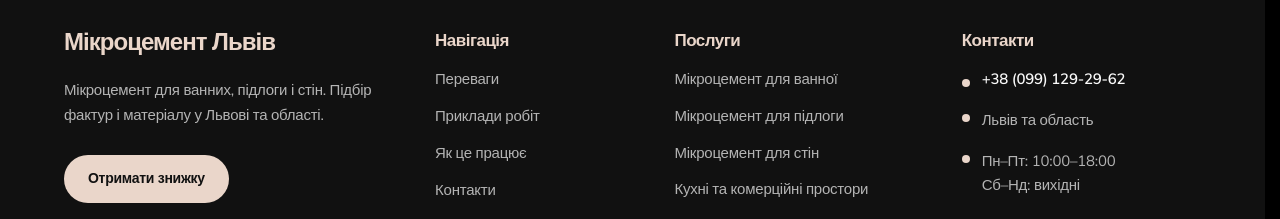
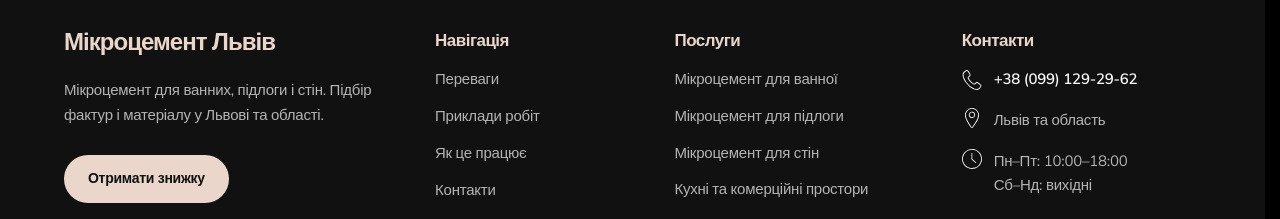
Before and after one commit to Sashko-kapillar/leadgen-microcement-lviv, a React (Vite) app: page / in a window 1280 px wide. Shown: the part 3892-4111 px from the top of the page. Built offline with nearby package versions, Linux system fonts and the light colour scheme.

Commit message:
Add robots and sitemap

```diff
--- a/src/components/Footer/Footer.tsx
+++ b/src/components/Footer/Footer.tsx
@@ -1,3 +1,5 @@
+import iconsSprite from '../../assets/images/svg/icons.svg'
+
 import {
   footerBrand,
   footerContacts,
@@ -71,10 +73,9 @@ const Footer = ({ onPolicyClick }: FooterProps) => {
 
             <ul className="space-y-4">
               <li className="flex items-center gap-3">
-                <span
-                  className="bg-accent-soft mt-1.5 size-2 shrink-0 rounded-full"
-                  aria-hidden="true"
-                />
+                <svg aria-hidden="true" className="size-5">
+                  <use href={`${iconsSprite}#phone`} />
+                </svg>
 
                 <a
                   href={footerContacts.phone.href}
@@ -85,19 +86,17 @@ const Footer = ({ onPolicyClick }: FooterProps) => {
               </li>
 
               <li className="flex gap-3">
-                <span
-                  className="bg-accent-soft mt-1.5 size-2 shrink-0 rounded-full"
-                  aria-hidden="true"
-                />
+                <svg aria-hidden="true" className="size-5">
+                  <use href={`${iconsSprite}#location`} />
+                </svg>
 
                 <span className="text-body text-text-inverse/70">{footerContacts.location}</span>
               </li>
 
               <li className="flex gap-3">
-                <span
-                  className="bg-accent-soft mt-1.5 size-2 shrink-0 rounded-full"
-                  aria-hidden="true"
-                />
+                <svg aria-hidden="true" className="size-5">
+                  <use href={`${iconsSprite}#working-hours`} />
+                </svg>
 
                 <span className="text-body text-text-inverse/70">
                   {footerContacts.schedule.map(item => (
```
Also changed, not shown: public/robots.txt (added), 1 other file (tests, documents, lock files or other folders).
